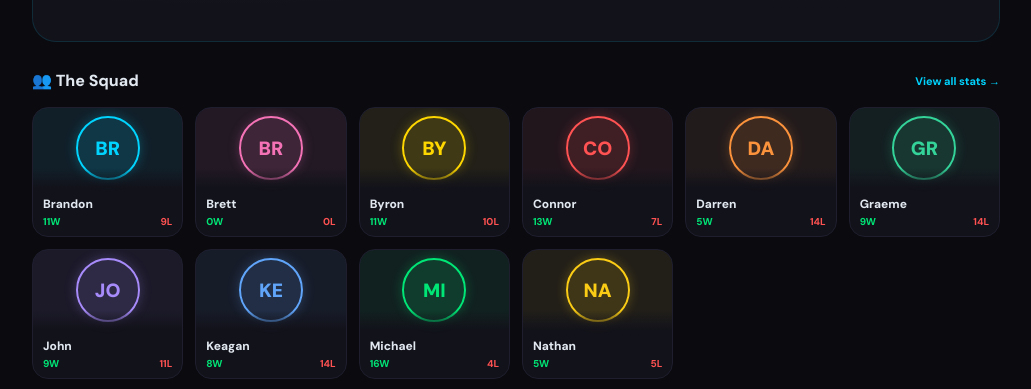
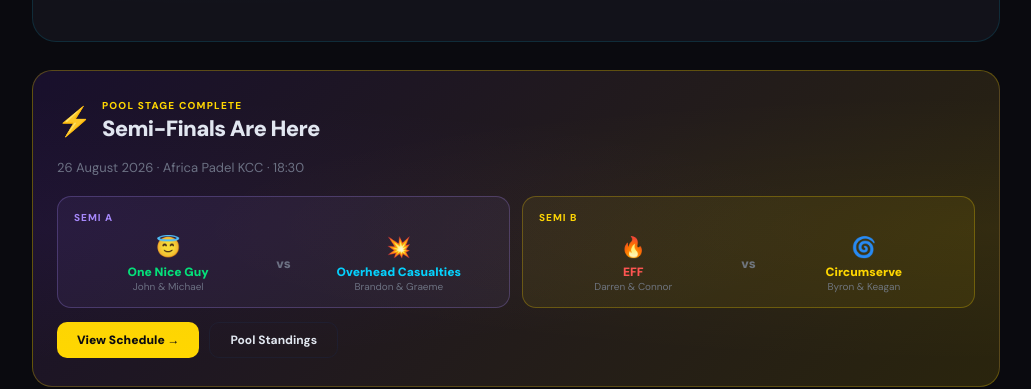
Before and after one commit to keaganstevenson/padel-league, a React (Create React App) app: page / in a window 1280 px wide. Shown: the part 446-835 px from the top of the page, without its empty margins (124-1155 px from the left). Built offline with nearby package versions, Linux system fonts and the light colour scheme.

Commit message:
Update App.js

```diff
--- a/src/App.js
+++ b/src/App.js
@@ -40,18 +40,14 @@ const SCHEDULE = [
     { t1:"t3", t2:"t2", scores:["6-1","6-2","7-5"], result:[2,0] },
   ]},
   { round:6, date:"Tue, 19 Aug 2026", matches:[
-    { t1:"t3", t2:"t4", scores:null },
-    { t1:"t1", t2:"t2", scores:null },
+    { t1:"t2", t2:"t1", scores:["6-4","7-6","6-3"], result:[2,0] },
+    { t1:"t3", t2:"t4", scores:["6-3","6-1","6-3"], result:[2,0] },
   ]},
 ];
 
 const UPCOMING_FIXTURES = [
-  { id:"f4", date:"2026-08-05", time:"18:30", venue:"Africa Padel KCC", teams:"Overhead Casualties vs One Nice Guy" },
-  { id:"f5", date:"2026-08-05", time:"18:30", venue:"Africa Padel KCC", teams:"Circumserve vs EFF" },
-  { id:"f6", date:"2026-08-12", time:"18:30", venue:"Africa Padel KCC", teams:"One Nice Guy vs Circumserve" },
-  { id:"f7", date:"2026-08-12", time:"18:30", venue:"Africa Padel KCC", teams:"Overhead Casualties vs EFF" },
-  { id:"f8", date:"2026-08-19", time:"18:30", venue:"Africa Padel KCC", teams:"One Nice Guy vs EFF" },
-  { id:"f9", date:"2026-08-19", time:"18:30", venue:"Africa Padel KCC", teams:"Overhead Casualties vs Circumserve" },
+  { id:"sf1", date:"2026-08-26", time:"18:30", venue:"Africa Padel KCC", teams:"🏆 SEMI A — One Nice Guy vs Overhead Casualties" },
+  { id:"sf2", date:"2026-08-26", time:"18:30", venue:"Africa Padel KCC", teams:"🏆 SEMI B — EFF vs Circumserve" },
 ];
 
 const SEASON1 = [
@@ -104,7 +100,8 @@ const SEASON3 = [
   { week:4, date:"05 Aug 2026", p1:"Byron",   p2:"Keagan",  p3:"Darren",  p4:"Connor",  s:[6,3,6,4,7,6], w:1 },
   { week:4, date:"05 Aug 2026", p1:"Michael", p2:"John",    p3:"Brandon", p4:"Graeme",  s:[6,7,6,1,6,1], w:1 },
   { week:5, date:"12 Aug 2026", p1:"Darren",  p2:"Connor",  p3:"Brandon", p4:"Graeme",  s:[7,6,6,4,7,6], w:1 },
-  { week:5, date:"12 Aug 2026", p1:"Michael", p2:"John",    p3:"Byron",   p4:"Keagan",  s:[6,1,6,2,7,5], w:1 },
+  { week:6, date:"19 Aug 2026", p1:"Byron",   p2:"Keagan",  p3:"Brandon", p4:"Graeme",  s:[6,4,7,6,6,3], w:1 },
+  { week:6, date:"19 Aug 2026", p1:"Michael", p2:"John",    p3:"Darren",  p4:"Connor",  s:[6,3,6,1,6,3], w:1 },
 ];
 
 const ALL_PLAYERS = ["Brandon","Brett","Byron","Connor","Darren","Graeme","John","Keagan","Michael","Nathan"];
@@ -239,7 +236,7 @@ export default function App(){
   const [newFixture,setNewFixture]=useState({date:"",time:"",venue:"",teams:""});
   const [showAddFixture,setShowAddFixture]=useState(false);
 
-  const TODAY=new Date("2026-08-12");
+  const TODAY=new Date("2026-08-19");
   const activeFixtures=fixtures.filter(f=>new Date(f.date)>TODAY);
 
   const showToast=msg=>{setToast(msg);setTimeout(()=>setToast(""),2500);};
@@ -368,12 +365,54 @@ export default function App(){
                   </div>
                 </div>
                 <div style={{display:"grid",gridTemplateColumns:"repeat(2,1fr)",gap:10,minWidth:200}}>
-                  {[{v:"56",l:"Matches",c:C.accent},{v:"3",l:"Seasons",c:C.gold},{v:"10",l:"Players",c:C.green},{v:"4",l:"DPL Teams",c:"#a78bfa"}].map(s=>(
+                  {[{v:"58",l:"Matches",c:C.accent},{v:"3",l:"Seasons",c:C.gold},{v:"10",l:"Players",c:C.green},{v:"4",l:"DPL Teams",c:"#a78bfa"}].map(s=>(
                     <div key={s.l} style={{background:`${s.c}0d`,border:`1px solid ${s.c}22`,borderRadius:14,padding:"16px 12px",textAlign:"center"}}>
                       <div style={{fontSize:30,fontWeight:900,color:s.c,lineHeight:1}}>{s.v}</div>
                       <div style={{fontSize:10,color:`${s.c}99`,fontWeight:800,textTransform:"uppercase",marginTop:4}}>{s.l}</div>
                     </div>
                   ))}
+                </div>
+              </div>
+            </div>
+
+            {/* SEMI FINALS BANNER */}
+            <div style={{borderRadius:20,overflow:"hidden",position:"relative",background:`linear-gradient(135deg,#7c3aed22,#ffd70022)`,border:`1px solid ${C.gold}44`}}>
+              <div style={{position:"absolute",inset:0,background:"radial-gradient(ellipse at 0% 50%,#7c3aed0d,transparent 60%),radial-gradient(ellipse at 100% 50%,#ffd7000d,transparent 60%)",pointerEvents:"none"}}/>
+              <div style={{padding:"28px 24px"}}>
+                <div style={{display:"flex",alignItems:"center",gap:10,marginBottom:16}}>
+                  <span style={{fontSize:28}}>⚡</span>
+                  <div>
+                    <div style={{fontSize:10,fontWeight:800,color:C.gold,textTransform:"uppercase",letterSpacing:"0.12em",marginBottom:2}}>Pool Stage Complete</div>
+                    <h3 style={{fontSize:22,fontWeight:900,letterSpacing:"-0.03em",color:C.text}}>Semi-Finals Are Here</h3>
+                  </div>
+                </div>
+                <p style={{fontSize:13,color:C.muted,marginBottom:20}}>26 August 2026 · Africa Padel KCC · 18:30</p>
+                <div style={{display:"grid",gridTemplateColumns:"1fr 1fr",gap:12}}>
+                  {[
+                    {label:"Semi A",t1:{...TEAMS.find(t=>t.id==="t3")},t2:{...TEAMS.find(t=>t.id==="t1")},color:"#a78bfa"},
+                    {label:"Semi B",t1:{...TEAMS.find(t=>t.id==="t4")},t2:{...TEAMS.find(t=>t.id==="t2")},color:C.gold},
+                  ].map(sf=>(
+                    <div key={sf.label} style={{background:`${sf.color}11`,border:`1px solid ${sf.color}44`,borderRadius:14,padding:"14px 16px"}}>
+                      <div style={{fontSize:10,fontWeight:800,color:sf.color,textTransform:"uppercase",letterSpacing:"0.1em",marginBottom:10}}>{sf.label}</div>
+                      <div style={{display:"flex",alignItems:"center",gap:8}}>
+                        <div style={{flex:1,textAlign:"center"}}>
+                          <div style={{fontSize:20,marginBottom:4}}>{sf.t1.emoji}</div>
+                          <div style={{fontSize:12,fontWeight:900,color:sf.t1.color}}>{sf.t1.name}</div>
+                          <div style={{fontSize:10,color:C.muted}}>{sf.t1.p1} & {sf.t1.p2}</div>
+                        </div>
+                        <div style={{fontSize:13,fontWeight:900,color:C.muted,padding:"0 6px"}}>vs</div>
+                        <div style={{flex:1,textAlign:"center"}}>
+                          <div style={{fontSize:20,marginBottom:4}}>{sf.t2.emoji}</div>
+                          <div style={{fontSize:12,fontWeight:900,color:sf.t2.color}}>{sf.t2.name}</div>
+                          <div style={{fontSize:10,color:C.muted}}>{sf.t2.p1} & {sf.t2.p2}</div>
+                        </div>
+                      </div>
+                    </div>
+                  ))}
+                </div>
+                <div style={{marginTop:14,display:"flex",gap:10,flexWrap:"wrap"}}>
+                  <button onClick={()=>setView("upcoming")} style={{padding:"9px 20px",background:C.gold,border:"none",borderRadius:10,color:"#0a0a0f",fontWeight:900,fontSize:12,cursor:"pointer",fontFamily:"inherit"}}>View Schedule →</button>
+                  <button onClick={()=>setView("dpl")} style={{padding:"9px 20px",background:"transparent",border:`1px solid ${C.border}`,borderRadius:10,color:C.text,fontWeight:700,fontSize:12,cursor:"pointer",fontFamily:"inherit"}}>Pool Standings</button>
                 </div>
               </div>
             </div>
@@ -502,14 +541,7 @@ export default function App(){
               <ShareBtn getText={waDPL}/>
             </div>
 
-            {/* Forfeit notice */}
-            <div style={{background:"#f9731611",border:"1px solid #f9731644",borderRadius:14,padding:"12px 16px",display:"flex",gap:10,alignItems:"flex-start"}}>
-              <span style={{fontSize:18,flexShrink:0}}>⚠️</span>
-              <div>
-                <div style={{fontWeight:800,fontSize:13,color:C.orange,marginBottom:2}}>Round 3 Forfeit — One Nice Guy</div>
-                <div style={{fontSize:12,color:C.muted,lineHeight:1.6}}>One Nice Guy were unable to field their team on 30 Jul 2026. Substitutes Nathan & Brett played as <strong style={{color:"#a78bfa"}}>The Benchwarmers</strong> in their place. <strong style={{color:C.gold}}>Circumserve were awarded 2 points automatically</strong>. One Nice Guy receive 0 points for this round.</div>
-              </div>
-            </div>
+
 
             {/* Full League Table */}
             <div style={cardStyle}>
@@ -595,11 +627,18 @@ export default function App(){
                   <span style={{fontSize:11,fontWeight:800,color:"#a78bfa",textTransform:"uppercase",letterSpacing:"0.08em"}}>⚡ Knockout Stage</span>
                 </div>
                 <div style={{padding:16,display:"flex",flexDirection:"column",gap:10}}>
-                  <div style={{fontSize:10,fontWeight:800,color:C.muted,textTransform:"uppercase",letterSpacing:"0.08em"}}>Semi-Finals — TBD</div>
-                  {[{l:"Semi A",d:"1st vs 4th Place"},{l:"Semi B",d:"2nd vs 3rd Place"}].map(s=>(
-                    <div key={s.l} style={{background:"#7c3aed11",border:"1px solid #7c3aed33",borderRadius:10,padding:12}}>
-                      <span style={{fontSize:11,fontWeight:800,color:"#a78bfa"}}>{s.l}</span>
-                      <div style={{fontSize:12,color:C.muted,marginTop:2}}>{s.d}</div>
+                  <div style={{fontSize:10,fontWeight:800,color:C.muted,textTransform:"uppercase",letterSpacing:"0.08em"}}>Semi-Finals — 26 Aug 2026</div>
+                  {[
+                    {l:"Semi A",t1:TEAMS.find(t=>t.id==="t3"),t2:TEAMS.find(t=>t.id==="t1")},
+                    {l:"Semi B",t1:TEAMS.find(t=>t.id==="t4"),t2:TEAMS.find(t=>t.id==="t2")},
+                  ].map(sf=>(
+                    <div key={sf.l} style={{background:"#7c3aed11",border:"1px solid #7c3aed33",borderRadius:10,padding:12}}>
+                      <span style={{fontSize:11,fontWeight:800,color:"#a78bfa"}}>{sf.l}</span>
+                      <div style={{fontSize:12,color:C.text,marginTop:4,fontWeight:700}}>
+                        <span style={{color:sf.t1.color}}>{sf.t1.emoji} {sf.t1.name}</span>
+                        <span style={{color:C.muted,margin:"0 6px"}}>vs</span>
+                        <span style={{color:sf.t2.color}}>{sf.t2.emoji} {sf.t2.name}</span>
+                      </div>
                     </div>
                   ))}
                   <div style={{fontSize:10,fontWeight:800,color:C.muted,textTransform:"uppercase",letterSpacing:"0.08em",marginTop:4}}>Finals — TBD</div>
```
